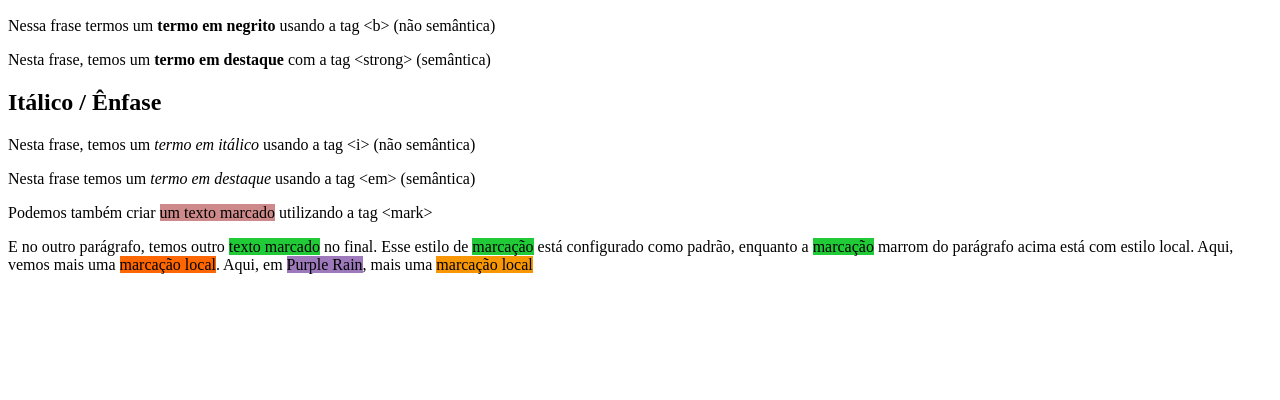
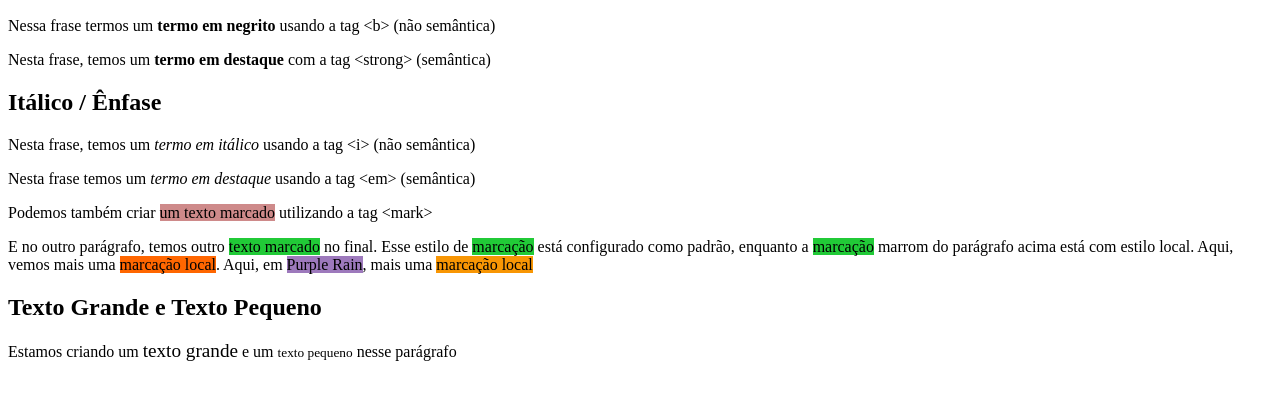
Before and after one commit to irissoncoimbra/Curso-de-HTML5-e-CSS3, a plain HTML site: page html-css/exercicios/ex008/index.html in a window 1280 px wide. Shown: the part 110-510 px from the top of the page. Drawn offline with Linux system fonts and the light colour scheme.

Commit message:
Update index.html

```diff
--- a/html-css/exercicios/ex008/index.html
+++ b/html-css/exercicios/ex008/index.html
@@ -21,5 +21,8 @@
     <p>Nesta frase temos um <em>termo em destaque</em> usando a tag &lt;em&gt; (semântica)</p>
     <p>Podemos também criar <mark style="background-color: rgb(206, 138, 138);">um texto marcado</mark> utilizando a tag &lt;mark&gt;</p>
     <p>E no outro parágrafo, temos outro <mark>texto marcado</mark> no final. Esse estilo de <mark>marcação</mark> está configurado como padrão, enquanto a <mark>marcação</mark> marrom do parágrafo acima está com estilo local. Aqui, vemos mais uma <mark style="background-color: #FF6600;">marcação local</mark>. Aqui, em <mark style="background-color: #9D79BC;">Purple Rain</mark>, mais uma <mark style="background-color: rgb(248, 150, 4);">marcação local</mark></p>
+
+    <h2>Texto Grande e Texto Pequeno</h2>
+    <p>Estamos criando um <big>texto grande</big> e um <small>texto pequeno</small> nesse parágrafo</p>
 </body>
 </html>
```
